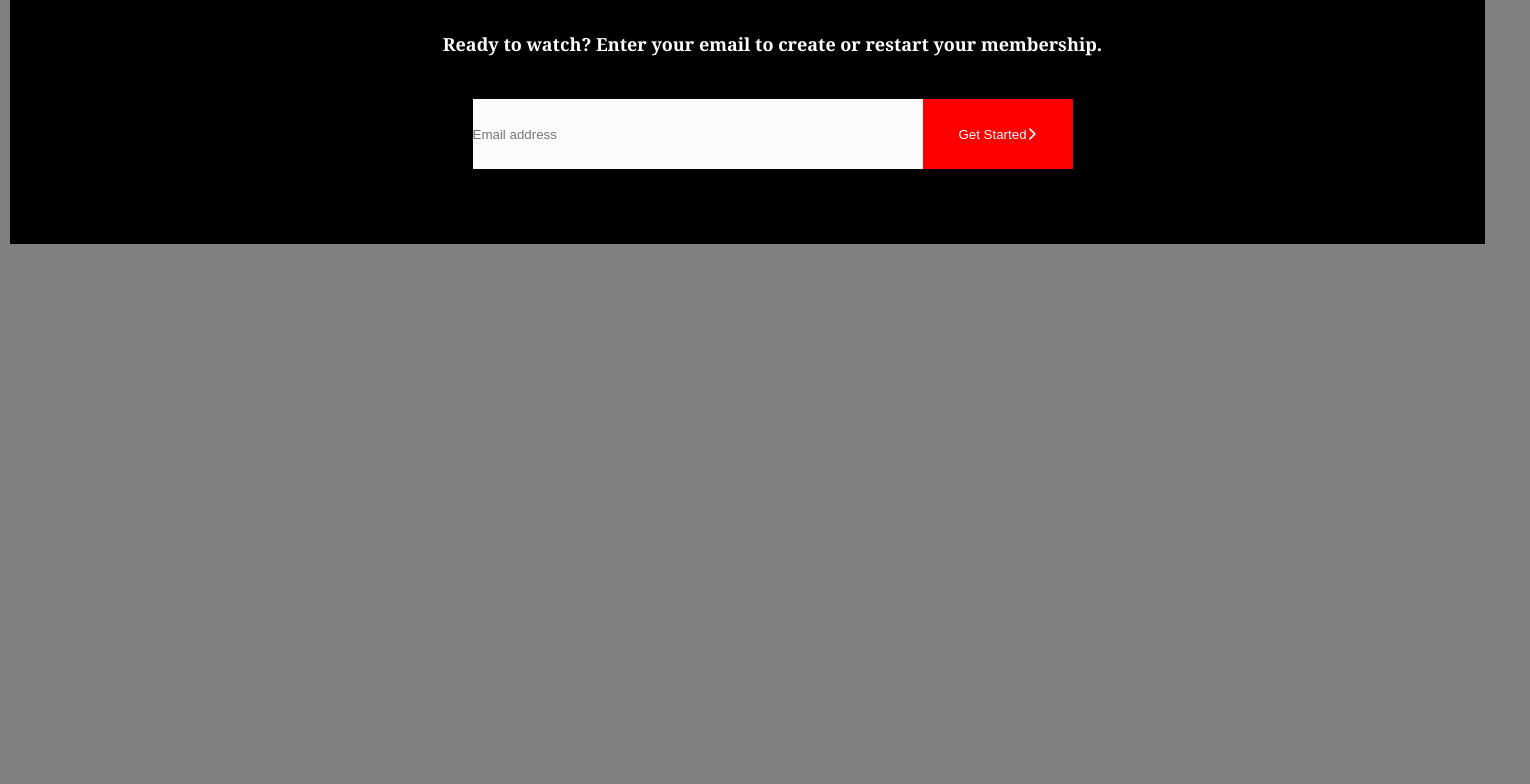
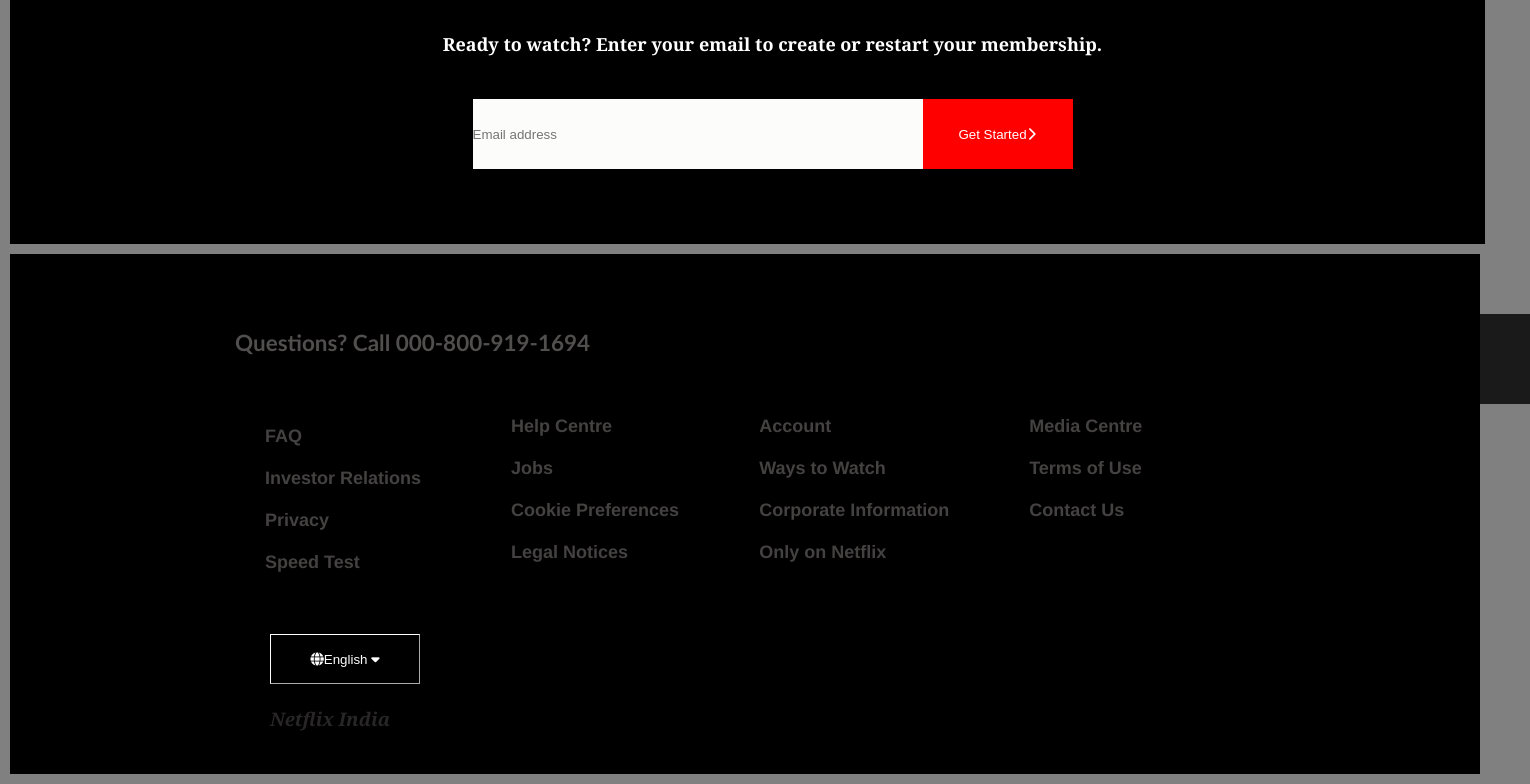
Before and after one commit to 10krishnad/first-html-file, a plain HTML site: page Netflix/intex.html in a window 1280 px wide. Shown: the part 4101-4885 px from the top of the page, 1530 px wide, since content can reach past the window. Before the commit the page ends 4355 px from the top, so only its background shows below. Drawn offline with Linux system fonts and the light colour scheme.

Commit message:
Update intex.html

```diff
--- a/Netflix/intex.html
+++ b/Netflix/intex.html
@@ -65,9 +65,41 @@
         <button class="f3">How do I cancel? <i class="fa fa-plus" aria-hidden="true" style="float: right;"></i></button>
         <button class="f4">What can i watch on Netflix? <i class="fa fa-plus" aria-hidden="true" style="float: right;"></i></button>
         <button class="f5">Is Netflix good for kids? <i class="fa fa-plus" aria-hidden="true" style="float: right;"></i></button><br>
-    <h3 style="font-size: large;">Ready to watch? Enter your email to create or restart your membership.</h3>
+    <h2 style="font-size: large;">Ready to watch? Enter your email to create or restart your membership.</h2>
     <label for="email"></label><br>
     <input type="email" placeholder="Email address"><button class="b3">Get Started<i class="fa fa-chevron-right" aria-hidden="true"></i> </button>
 </div>
+<div class="foot">
+    <nav class="fo1">
+        <h3>Questions? Call 000-800-919-1694</h3>
+        <div class="fo2">
+        <section class="s1">
+            <li>FAQ</li><br>
+            <li>Investor Relations</li><br>
+            <li>Privacy</li><br>
+            <li>Speed Test</li>
+        </section>
+        <section class="s2">
+            <li>Help Centre</li><br>
+            <li>Jobs</li><br>
+            <li>Cookie Preferences</li><br>
+            <li>Legal Notices</li>
+        </section>
+        <section class="s3">
+            <li>Account</li><br>
+            <li>Ways to Watch</li><br>
+            <li>Corporate Information</li><br>
+            <li>Only on Netflix</li>
+        </section>
+        <section class="s4">
+            <li>Media Centre</li><br>
+            <li>Terms of Use</li><br>
+            <li>Contact Us</li>
+        </section>
+    </div>
+    </nav>
+    <button class="bt1"> <i class="fa fa-globe" aria-hidden="true"></i>English <i class="fa fa-caret-down" aria-hidden="true"></i></button>
+    <br><br><h3 class="fo3"> <i>Netflix India</i> </h3>
+</div>
 </body>
 </html>
```
